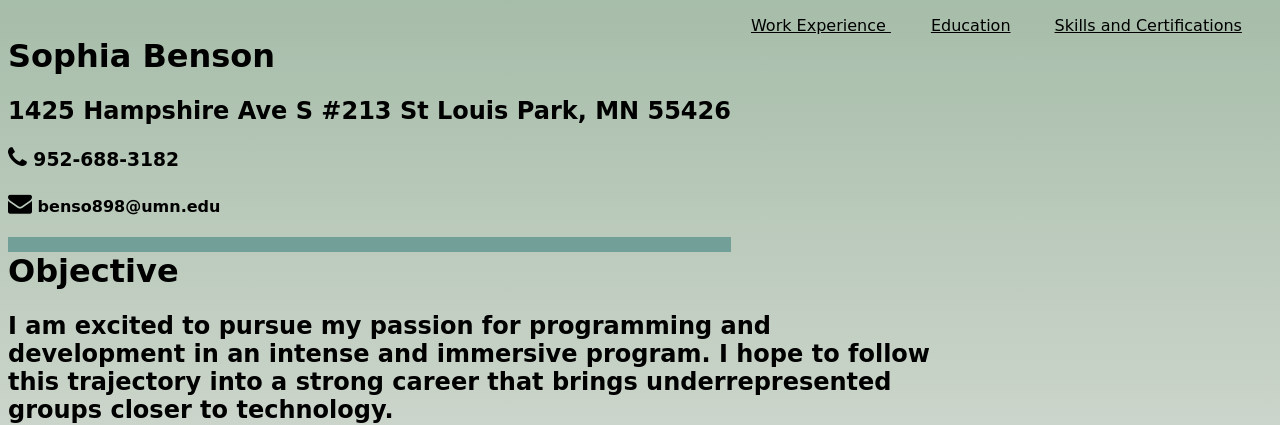
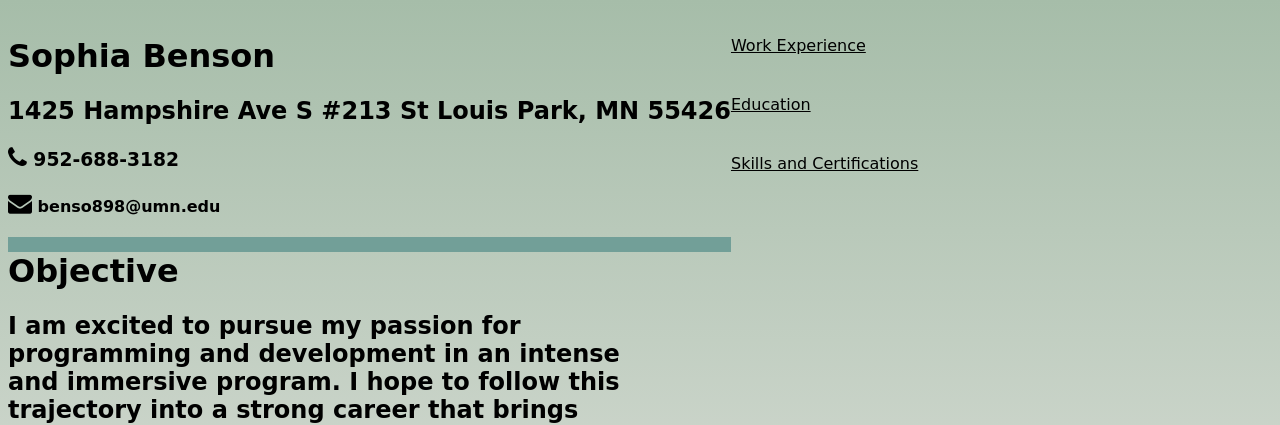
Before and after one commit to SophiaBenson/SophiaBenson.github.io, a plain HTML site: page index.html in a window 1280 px wide. Shown: the top 425 px of the page. Drawn offline with Linux system fonts and the light colour scheme.

Commit message:
Update style.css

```diff
--- a/styles/style.css
+++ b/styles/style.css
@@ -23,8 +23,8 @@ header {clear:both;
 			font-family: "Indie Flower", cursive;
 			/*border-style: solid;
 			border-color: #312c32;*/
-			width: 75%;}
-.nav-main li {display: inline; text-align: left;
+			width: 50%;}
+.nav-main li {display: block; text-align: left;
 			background: transparent;
 			padding: 20px 20px;
 			transition: background .5s ease;
```
